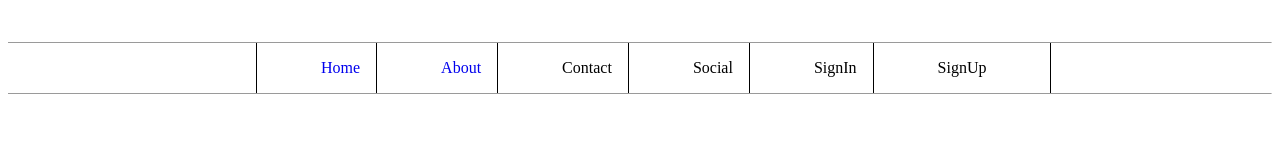
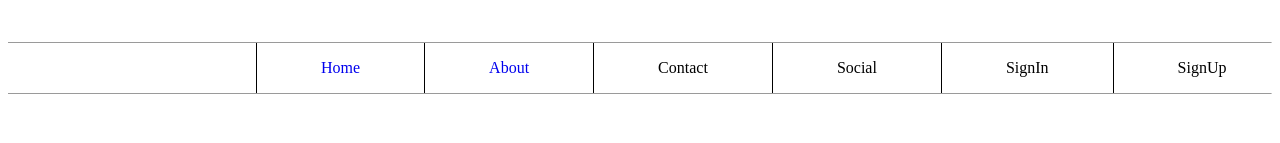
Before and after one commit to Heikrana/my-blog-website, a React (Create React App) app: page / in a window 1280 px wide. Shown: the part 279-422 px from the top of the page. Built offline with nearby package versions, Linux system fonts and the light colour scheme; a web font is replaced by a local one.

Commit message:
Change page title

```diff
--- a/public/index.html
+++ b/public/index.html
@@ -8,7 +8,7 @@
   <meta name="description" content="Simple Elegant Blog Website" />
 
   <!-- <link rel="manifest" href="%PUBLIC_URL%/manifest.json" /> -->
-  <title>Blog Website</title>
+  <title>Train Of Thoughts</title>
 </head>
 
 <body>
--- a/src/components/Navbar/Navbar.css
+++ b/src/components/Navbar/Navbar.css
@@ -47,6 +47,7 @@ a:visited {
    border-left: 1px solid black;
    padding: 1rem;
    padding-left: 4rem;
+   padding-right: 4rem;
 }
 
 .link6 {
```
